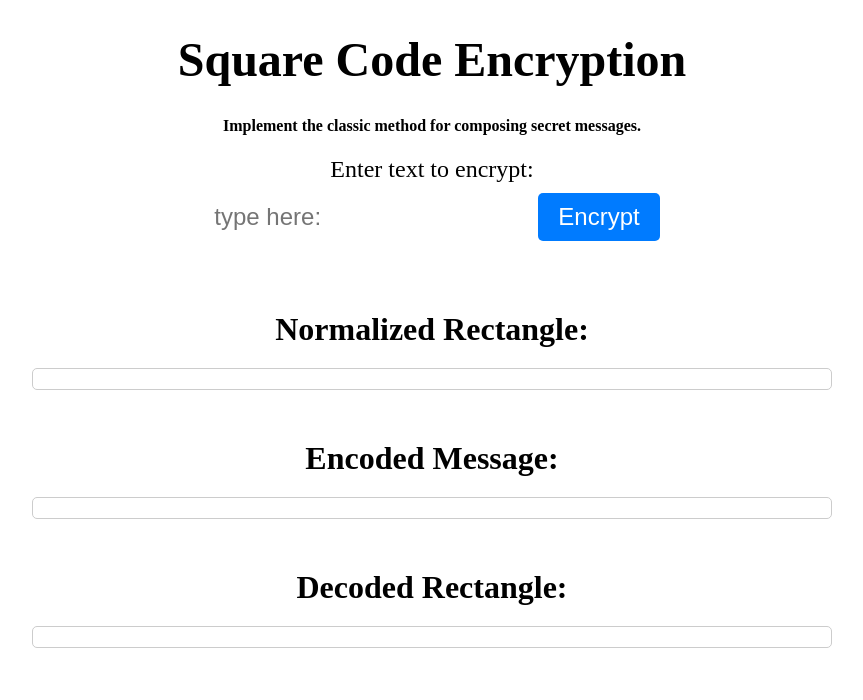
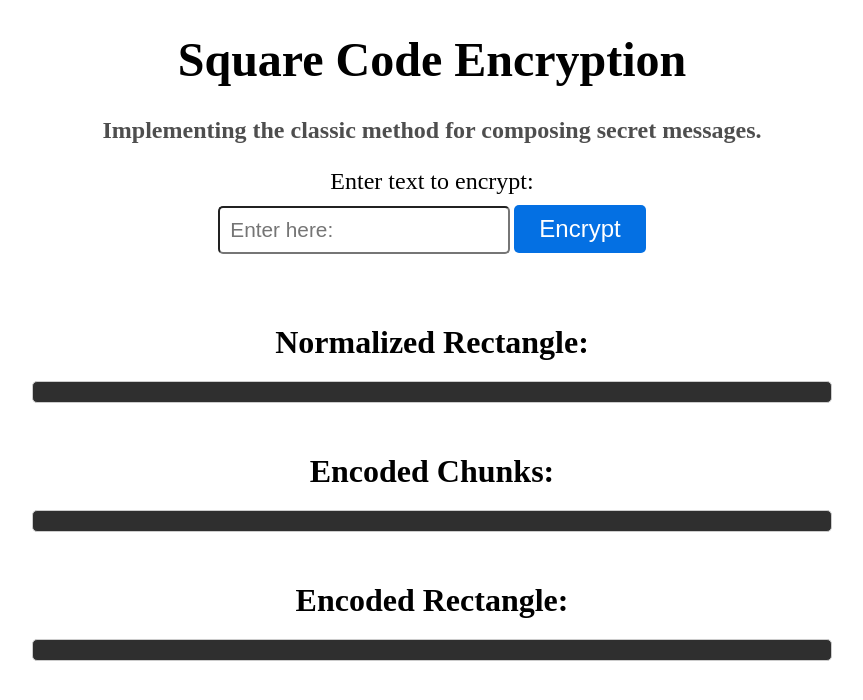
Before and after one commit to nsamedaisy/Secret-Message, a plain HTML site: page index.html in a window 1280 px wide. Shown: the whole page, without its empty margins (208-1071 px from the left). Drawn offline with Linux system fonts and the light colour scheme.

Commit message:
modified css

```diff
--- a/assets/css/style.css
+++ b/assets/css/style.css
@@ -9,6 +9,11 @@
   margin-bottom: 30px;
 }
 
+h3 {
+  font-size: 1.5em;
+  color: #000000b1;
+}
+
 label {
   font-size: 1.5em;
   display: block;
@@ -16,37 +21,44 @@
 }
 
 input {
-  font-size: 1.5em;
+  font-size: 1.3em;
   padding: 10px;
   border-radius: 5px;
-  border: none;
   margin-bottom: 20px;
 }
 
 button {
   font-size: 1.5em;
-  padding: 10px 20px;
+  padding: 10px 25px;
   border-radius: 5px;
   border: none;
-  background-color: #007bff;
+  background-color: #0470e3;
   color: #fff;
   cursor: pointer;
 }
 
- .rectangle-container, .encoded-container, .decoded-container {
+.rectangle-container,
+.encoded-container,
+.decoded-container {
   margin-top: 50px;
 }
 
- .rectangle-container h2, .encoded-container h2, .decoded-container h2 {
+.rectangle-container h2,
+.encoded-container h2,
+.decoded-container h2 {
   font-size: 2em;
   margin-bottom: 20px;
 }
 
- .rectangle-container #rectangle1, .encoded-container #encoded, .decoded-container #rectangle2 {
+.rectangle-container #rectangle1,
+.encoded-container #encoded,
+.decoded-container #rectangle2 {
   font-size: 1.5em;
   padding: 10px;
   border-radius: 5px;
   border: 1px solid #ccc;
   margin-bottom: 20px;
   text-align: center;
+  background-color: rgba(0, 0, 0, 0.816);
+  color: white;
 }
--- a/index.html
+++ b/index.html
@@ -1,16 +1,18 @@
 <!DOCTYPE html>
 <html>
+
 <head>
   <title>Secret Message</title>
   <link rel="stylesheet" href="./assets/css/style.css">
 </head>
+
 <body>
   <div class="container">
 
     <h1>Square Code Encryption</h1>
-  <h4>Implement the classic method for composing secret messages.</h4>
+    <h3>Implementing the classic method for composing secret messages.</h3>
     <label for="input">Enter text to encrypt:</label>
-  <input type="text" placeholder="type here:" id="input"></input type="text">
+    <input type="text" placeholder="Enter here:" id="input"></input type="text">
     <button onclick="encode()">Encrypt</button>
 
     <div class="rectangle-container">
@@ -19,12 +21,12 @@
     </div>
 
     <div class="encoded-container">
-   <h2>Encoded Message:</h2>
+      <h2>Encoded Chunks:</h2>
       <div id="encoded"></div>
     </div>
 
     <div class="decoded-container">
-   <h2>Decoded Rectangle:</h2>
+      <h2>Encoded Rectangle:</h2>
       <div id="rectangle2"></div>
     </div>
 
```
Also changed, not shown: script.js (+0 -96 lines). Lines whose indentation alone changed are shown as unchanged.
